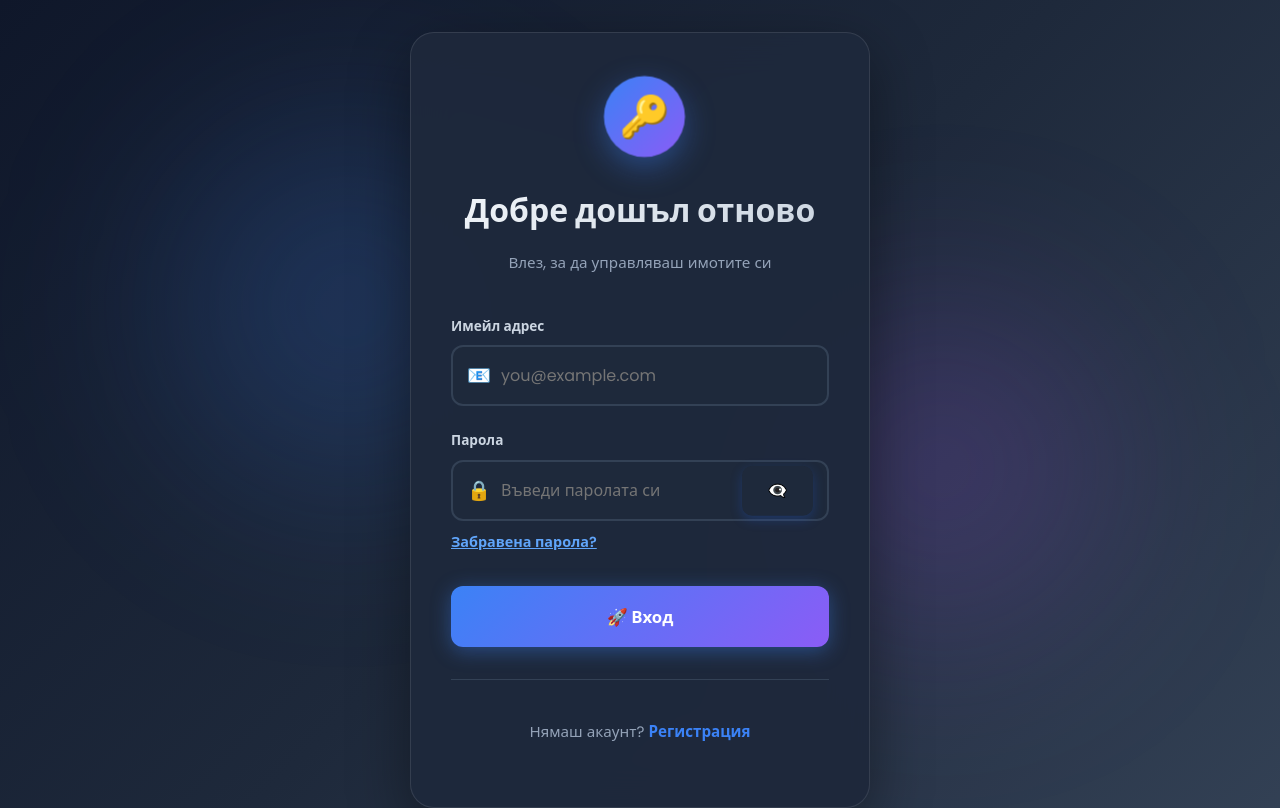
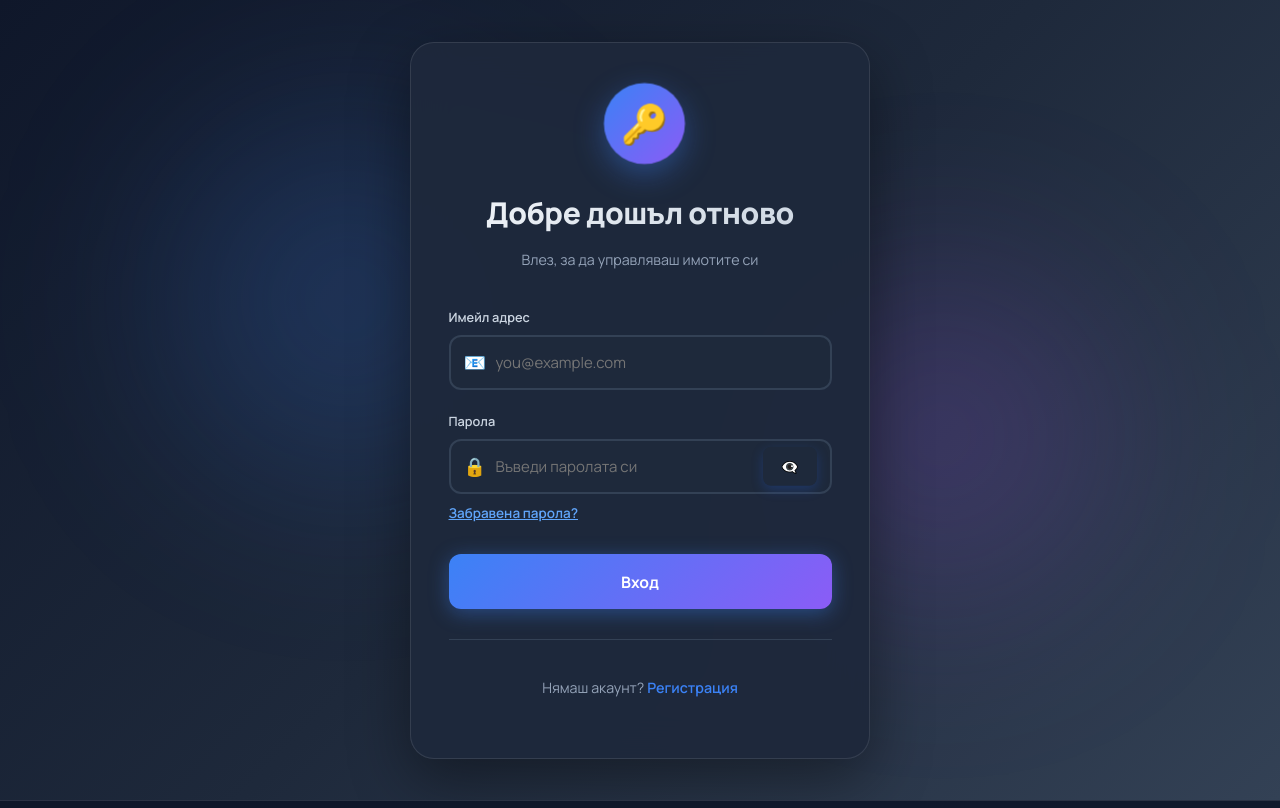
Before and after one commit to goshomuelosho/RealEstateAppReact2, a React (Vite) app in the folder client/: page /login in a window 1280 px wide. Shown: the top 808 px of the page. Built offline with nearby package versions, Linux system fonts and the light colour scheme; no server answers.

Commit message:
ui changes

```diff
--- a/client/src/index.css
+++ b/client/src/index.css
@@ -1,7 +1,7 @@
 /* =============================
    GLOBAL RESET & BASE
 ============================= */
-@import url('https://fonts.googleapis.com/css2?family=Poppins:wght@400;500;600;700&display=swap');
+@import url('https://fonts.googleapis.com/css2?family=Manrope:wght@400;500;600;700;800&display=swap');
 
 html,
 body,
@@ -38,9 +38,10 @@ canvas {
   --error-color: #ef4444;
   --success-color: #22c55e;
 
-  font-family: 'Poppins', system-ui, Avenir, Helvetica, Arial, sans-serif;
+  font-size: 15px;
+  font-family: 'Manrope', 'Segoe UI', 'Helvetica Neue', Helvetica, Arial, sans-serif;
   font-weight: 400;
-  line-height: 1.6;
+  line-height: 1.5;
   color: var(--text-color);
   background: linear-gradient(135deg, var(--bg-gradient-start), var(--bg-gradient-end));
 }
@@ -75,6 +76,7 @@ a:hover {
 
 h1, h2, h3 {
   font-weight: 700;
+  letter-spacing: -0.015em;
   margin: 0;
   color: #f1f5f9;
 }
@@ -85,12 +87,12 @@ h1, h2, h3 {
 button {
   font-family: inherit;
   border: none;
-  border-radius: 10px;
-  padding: 0.8rem 1.6rem;
+  border-radius: 8px;
+  padding: 0.65rem 1.2rem;
   background: linear-gradient(135deg, var(--primary-color), #3b82f6);
   color: #ffffff;
   font-weight: 600;
-  font-size: 1rem;
+  font-size: 0.95rem;
   cursor: pointer;
   transition: all 0.3s ease;
   box-shadow: 0 4px 12px rgba(37, 99, 235, 0.25);
@@ -115,12 +117,12 @@ button:focus-visible {
 input, textarea, select {
   width: 100%;
   font-family: inherit;
-  padding: 0.75rem 1rem;
+  padding: 0.6rem 0.85rem;
   border: 1px solid #475569;
-  border-radius: 8px;
+  border-radius: 7px;
   background: #f8fafc;
   color: #0f172a;
-  font-size: 1rem;
+  font-size: 0.95rem;
   transition: border-color 0.2s ease, box-shadow 0.2s ease;
   box-sizing: border-box;
 }
@@ -139,7 +141,7 @@ select:focus {
   flex: 1;
   display: flex;
   flex-direction: column;
-  padding: 2rem;
+  padding: 1.5rem;
   box-sizing: border-box;
   overflow-y: auto;
 }
@@ -155,9 +157,9 @@ select:focus {
 
 .card {
   background: rgba(255, 255, 255, 0.95);
-  border-radius: 16px;
+  border-radius: 12px;
   box-shadow: 0 8px 24px rgba(0, 0, 0, 0.25);
-  padding: 2rem;
+  padding: 1.5rem;
   color: #0f172a;
 }
 
@@ -183,6 +185,6 @@ select:focus {
 ============================= */
 @media (max-width: 768px) {
   .main-container {
-    padding: 1.25rem;
+    padding: 1rem;
   }
 }
--- a/client/src/pages/Login.jsx
+++ b/client/src/pages/Login.jsx
@@ -278,7 +278,7 @@ export default function Login() {
                 Влизане...
               </span>
             ) : (
-              "🚀 Вход"
+              "Вход"
             )}
           </button>
         </form>
```
